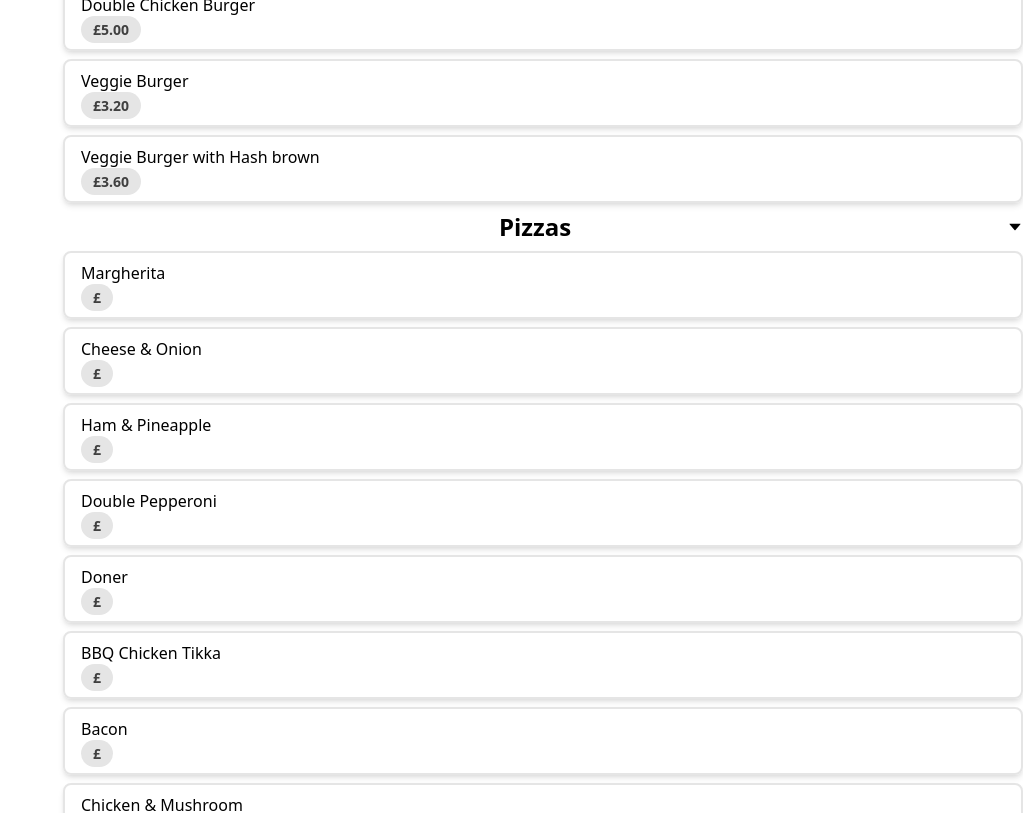
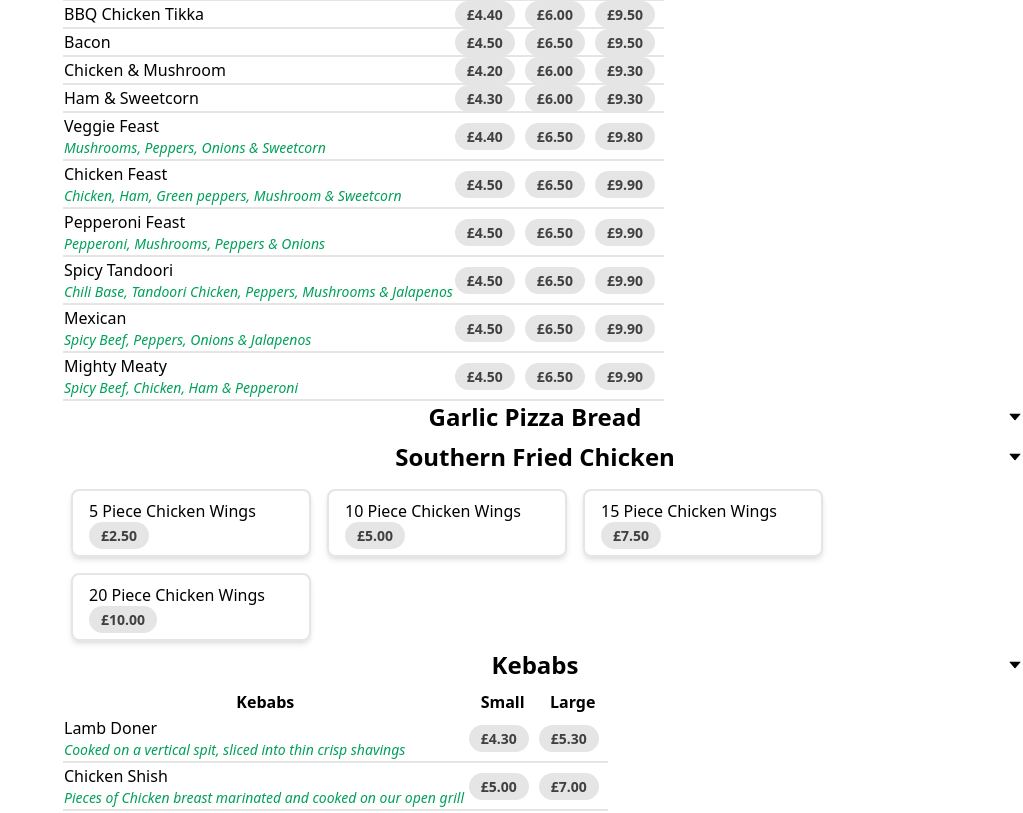
Before and after one commit to louannl/unitakeaway, a React (Create React App) app: page / in a window 1280 px wide. Shown: the part 1780-2593 px from the top of the page, without its empty margins (257-1280 px from the left). Built offline with nearby package versions, Linux system fonts and the light colour scheme.

Commit message:
added menu templates to render table for pizza/kebabs etc

```diff
--- a/src/components/Navigation/NavBar.js
+++ b/src/components/Navigation/NavBar.js
@@ -1,3 +1,4 @@
+import { AiOutlineMenu, AiOutlineClose } from 'react-icons/ai';
 import tw from '../../helpers/tailwind';
 import NavItem from './NavItem';
 import logo from '../../images/logo.png';
@@ -34,7 +35,7 @@ const NavBar = () => {
         <img className="h-14 w-auto" src={logo} alt="logo" />
         <div className="sm:hidden">
           <button type="button" className="text-white" onClick={toggleMenu}>
-            {isOpen ? <p>X</p> : <p>Open</p>}
+            {isOpen ? <AiOutlineClose /> : <AiOutlineMenu />}
           </button>
         </div>
         <div
--- a/src/components/UI/headers.js
+++ b/src/components/UI/headers.js
@@ -7,6 +7,7 @@ export const Header = (props) => {
         'font-Courgette',
         'text-4xl',
         'text-center',
+        'mt-8',
         props.className
       )}
     >
@@ -14,3 +15,11 @@ export const Header = (props) => {
     </h1>
   );
 };
+
+export const SubHeader = (props) => {
+  return (
+    <h1 className={tw('font-Courgette', 'text-xl', 'mt-2', props.className)}>
+      {props.children}
+    </h1>
+  );
+};
--- a/src/pages/Home/Home.js
+++ b/src/pages/Home/Home.js
@@ -1,7 +1,7 @@
 import { Element } from 'react-scroll';
 import React from 'react';
 import { Content } from '../../components/UI/Content';
-import { Header } from '../../components/UI/headers';
+import { Header, SubHeader } from '../../components/UI/headers';
 import tw from '../../helpers/tailwind';
 import burger from '../../images/burger.png';
 
@@ -14,10 +14,10 @@ const Home = () => {
           We are a family run business who take pride in serving you the best
           quality food.
         </Header>
-        <p className={tw('text-xl', 'font-Courgette')}>
+        <SubHeader>
           With a range of foods including pizzas, burgers, kebabs and southern
-          fried chicken, you're sure to find something to satisfy your appetite
-        </p>
+          fried chicken, you're sure to find something to satisfy your appetite!
+        </SubHeader>
       </Content>
       <img className={tw('object-cover w-full')} src={burger} alt="burgers" />
     </React.Fragment>
--- a/src/pages/Menu/MenuItems.js
+++ b/src/pages/Menu/MenuItems.js
@@ -3,6 +3,8 @@ import React from 'react';
 import { AiFillCaretDown } from 'react-icons/ai';
 import tw from '../../helpers/tailwind';
 import { menuItems } from '../../uniMenuItems';
+import { SubHeader } from '../../components/UI/headers';
+import { ColumnListType, DefaultListType } from './itemList';
 
 const MenuItemHeader = (props) => {
   return (
@@ -14,38 +16,15 @@ const MenuItemHeader = (props) => {
   );
 };
 
-const MenuItemList = (props) => {
-  return (
-    <div
-      className={tw('border-2', 'rounded-lg', 'shadow-md', 'px-4 py-2', 'my-2')}
-    >
-      <h2 className="">{props.name}</h2>
-      <p className="text-uni-green italic text-sm">{props.description}</p>
-      <span
-        className={tw(
-          'bg-gray-200',
-          'rounded-full',
-          'px-3 py-1',
-          'text-sm',
-          'font-semibold',
-          'text-gray-700',
-          'mr-2 mb-2'
-        )}
-      >
-        £{props.price}
-      </span>
-    </div>
-  );
-};
-
 const MenuItems = () => {
   let menu = [];
   for (const [key, value] of Object.entries(menuItems)) {
     let items = [];
-    if (value.items) {
+
+    if (!value.type) {
       items = value.items.map((item) => {
         return (
-          <MenuItemList
+          <DefaultListType
             name={item.name}
             description={item.description}
             price={item.price}
@@ -54,10 +33,17 @@ const MenuItems = () => {
       });
     }
 
+    if (value.type === 'column' && value.items.length > 0) {
+      items = <ColumnListType label={value.label} items={value.items} />;
+    }
+
     menu.push(
       <React.Fragment>
         <MenuItemHeader name={value.label}>{value.label}</MenuItemHeader>
-        {items}
+        <SubHeader>{value.description}</SubHeader>
+        <div className="flex flex-wrap items-stretch content-start">
+          {items}
+        </div>
       </React.Fragment>
     );
   }
--- a/src/pages/Menu/MenuNav.js
+++ b/src/pages/Menu/MenuNav.js
@@ -12,10 +12,12 @@ const MenuNav = () => {
           'font-thin',
           'hover:border-l-4',
           'hover:border-uni-black',
-          'hover:font-black'
+          'hover:font-black',
+          'active:border-l-4',
+          'active:border-uni-black'
         )}
       >
-        <Link to={menuItems[name].label} smooth={true} offset={-150}>
+        <Link spy={true} to={menuItems[name].label} smooth={true} offset={-150}>
           {menuItems[name].label}
         </Link>
       </li>
@@ -23,7 +25,7 @@ const MenuNav = () => {
   });
 
   return (
-    <div className="w-1/3 sticky top-24">
+    <div className="w-1/3 sticky top-24 hidden sm:block">
       <ul className="">{listItems}</ul>
     </div>
   );
--- /dev/null
+++ b/src/pages/Menu/itemList.js
@@ -0,0 +1,90 @@
+import tw from '../../helpers/tailwind';
+
+export const ItemDescription = (props) => {
+  return (
+    <p className={tw('text-uni-green', 'italic', 'text-sm', props.className)}>
+      {props.children}
+    </p>
+  );
+};
+
+export const ItemName = (props) => {
+  return <h2 className={tw(props.className)}>{props.children}</h2>;
+};
+
+export const ItemPrice = (props) => {
+  return (
+    <span
+      className={tw(
+        'bg-gray-200',
+        'rounded-full',
+        'px-3 py-1',
+        'text-sm',
+        'font-semibold',
+        'text-gray-700',
+        'mr-2 mb-2',
+        props.className
+      )}
+    >
+      £{props.children}
+    </span>
+  );
+};
+
+export const DefaultListType = (props) => {
+  return (
+    <div
+      className={tw(
+        'border-2',
+        'rounded-lg',
+        'shadow-md',
+        'px-4 py-2',
+        'm-2',
+        'w-full sm:w-1/3 md:w-1/4'
+      )}
+    >
+      <ItemName>{props.name}</ItemName>
+      <ItemDescription>{props.description}</ItemDescription>
+      <ItemPrice>{props.price}</ItemPrice>
+    </div>
+  );
+};
+
+export const ColumnListType = (props) => {
+  const items = props.items;
+
+  const headers = Object.keys(items[0].prices).map((head) => {
+    return <th>{head}</th>;
+  });
+
+  const tableContent = items.map((item) => {
+    const prices = Object.values(item.prices);
+    let priceContent = prices.map((price) => {
+      return (
+        <td>
+          <ItemPrice>{price}</ItemPrice>
+        </td>
+      );
+    });
+
+    return (
+      <tr className="border-b-2">
+        <td>
+          <ItemName>{item.name}</ItemName>
+          <ItemDescription>{item.description}</ItemDescription>
+        </td>
+        {priceContent}
+      </tr>
+    );
+  });
+
+  return (
+    <table className="table-auto">
+      <tr>
+        <th>{props.label}</th>
+        {headers}
+      </tr>
+      {tableContent}
+    </table>
+  );
+};
--- a/src/uniMenuItems.js
+++ b/src/uniMenuItems.js
@@ -115,106 +115,136 @@ export const menuItems = {
   },
   pizzas: {
     label: 'Pizzas',
-    type: '3-col',
+    type: 'column',
     description:
       'Our pizzas are freshly baked while you wait. We use only the finest Italian ingredients, our specially prepared sauce and mozzarella cheese.',
     items: [
       {
         name: 'Margherita',
+        prices: {
           '7"': '3.00',
           '9"': '5.00',
           '12"': '8.00',
         },
+      },
       {
         name: 'Cheese & Onion',
+        prices: {
           '7"': '3.50',
           '9"': '6.00',
           '12"': '8.50',
         },
+      },
       {
         name: 'Ham & Pineapple',
+        prices: {
           '7"': '4.00',
           '9"': '6.00',
           '12"': '9.30',
         },
+      },
       {
         name: 'Double Pepperoni',
+        prices: {
           '7"': '4.00',
           '9"': '6.00',
           '12"': '9.50',
         },
+      },
       {
         name: 'Doner',
+        prices: {
           '7"': '4.40',
           '9"': '6.00',
           '12"': '9.50',
         },
+      },
       {
         name: 'BBQ Chicken Tikka',
+        prices: {
           '7"': '4.40',
           '9"': '6.00',
           '12"': '9.50',
         },
+      },
       {
         name: 'Bacon',
+        prices: {
           '7"': '4.50',
           '9"': '6.50',
           '12"': '9.50',
         },
+      },
       {
         name: 'Chicken & Mushroom',
+        prices: {
           '7"': '4.20',
           '9"': '6.00',
           '12"': '9.30',
         },
+      },
       {
         name: 'Ham & Sweetcorn',
+        prices: {
           '7"': '4.30',
           '9"': '6.00',
           '12"': '9.30',
         },
+      },
       {
         name: 'Veggie Feast',
         description: 'Mushrooms, Peppers, Onions & Sweetcorn',
+        prices: {
           '7"': '4.40',
           '9"': '6.50',
           '12"': '9.80',
         },
+      },
       {
         name: 'Chicken Feast',
         description: 'Chicken, Ham, Green peppers, Mushroom & Sweetcorn',
+        prices: {
           '7"': '4.50',
           '9"': '6.50',
           '12"': '9.90',
         },
+      },
       {
         name: 'Pepperoni Feast',
         description: 'Pepperoni, Mushrooms, Peppers & Onions',
+        prices: {
           '7"': '4.50',
           '9"': '6.50',
           '12"': '9.90',
+        },
       },
       {
         name: 'Spicy Tandoori',
         description:
           'Chili Base, Tandoori Chicken, Peppers, Mushrooms & Jalapenos',
+        prices: {
           '7"': '4.50',
           '9"': '6.50',
           '12"': '9.90',
         },
+      },
       {
         name: 'Mexican',
         description: 'Spicy Beef, Peppers, Onions & Jalapenos',
+        prices: {
           '7"': '4.50',
           '9"': '6.50',
           '12"': '9.90',
         },
+      },
       {
         name: 'Mighty Meaty',
         description: 'Spicy Beef, Chicken, Ham & Pepperoni',
+        prices: {
           '7"': '4.50',
           '9"': '6.50',
           '12"': '9.90',
+        },
       },
     ],
     create: {
@@ -258,6 +288,7 @@ export const menuItems = {
   },
   garlicPizzaBread: {
     label: 'Garlic Pizza Bread',
+    type: 'column',
     items: [],
     extras: [],
   },
@@ -273,8 +304,51 @@ export const menuItems = {
   },
   kebabs: {
     label: 'Kebabs',
-    type: '2-col',
-    items: [],
+    type: 'column',
+    items: [
+      {
+        name: 'Lamb Doner',
+        description:
+          'Cooked on a vertical spit, sliced into thin crisp shavings',
+        prices: {
+          Small: '4.30',
+          Large: '5.30',
+        },
+      },
+      {
+        name: 'Chicken Shish',
+        description:
+          'Pieces of Chicken breast marinated and cooked on our open grill',
+        prices: {
+          Small: '5.00',
+          Large: '7.00',
+        },
+      },
+      {
+        name: 'Lamb Shish',
+        description: 'Pieces of Lamb marinated and cooked on our open grill',
+        prices: {
+          Small: '5.00',
+          Large: '7.00',
+        },
+      },
+      {
+        name: 'Kofte',
+        description:
+          'Lamb mince infused with herbs & spices cooked on our open grill',
+        prices: {
+          Small: '5.00',
+          Large: '7.00',
+        },
+      },
+      {
+        name: 'Doner Meat & Chips',
+        prices: {
+          Small: '4.50',
+          Large: '5.50',
+        },
+      },
+    ],
     extras: [],
   },
   sides: {
```
Lines whose indentation alone changed are shown as unchanged.
